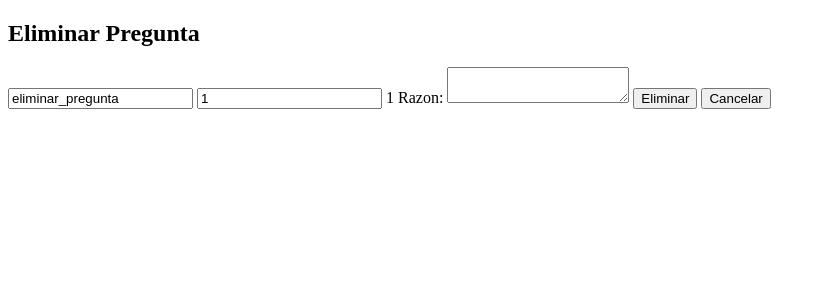
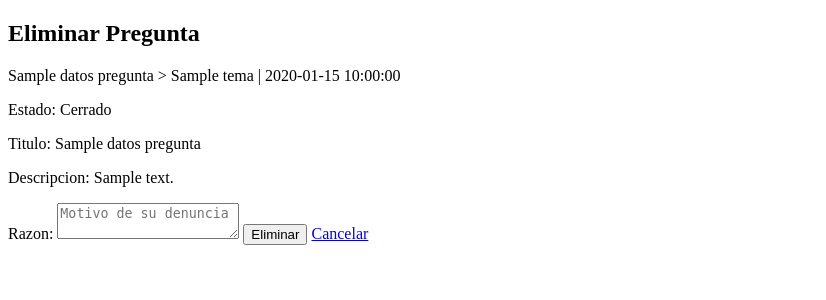
Before and after one commit to eluqm/IS-3group23, a PHP site: template views/admin__form_borrar_pregunta.php in a window 1280 px wide. Shown: the top 300 px of the page, without its empty margins (0-826 px from the left). Run offline with PHP 8.4, Linux system fonts and the light colour scheme; the template is opened without the code that fills it: most values are stand-ins (such as "Sample title", 1, 10 or a date in 2020).

Commit message:
update: pregunta model > encontrar pregunta por id_pregunta > obtener nombre del curso

```diff
--- a/models/pregunta.php
+++ b/models/pregunta.php
@@ -140,7 +140,7 @@ class Pregunta {
     }
 
     public function findQuestionById($id) {
-        $this->db->query('SELECT * FROM pregunta WHERE id = :id');
+        $this->db->query("SELECT pregunta.*, curso.nombre 'nombre_curso' FROM pregunta_no_rechazada INNER JOIN pregunta on pregunta_no_rechazada.id=pregunta.id  INNER JOIN curso ON curso.idcurso=pregunta.curso WHERE pregunta.id = :id");
         $this->db->bind(':id', $id);
 
         $row = $this->db->single();
--- a/views/admin__form_borrar_pregunta.php
+++ b/views/admin__form_borrar_pregunta.php
@@ -14,16 +14,24 @@
     </head>
     <body>
         <h2>Eliminar Pregunta</h2>
-        <form class="admin__form__delete_pregunta" method="POST" action="../controllers/adminController.php">
-            <input name="action" value="eliminar_pregunta">
-            <input name="id_pregunta" value="<?php echo $datos_pregunta->id?>">
-            <?php echo $datos_pregunta->id?>
-
+        <form method="POST" action="../controllers/adminController.php">
+            <input type="hidden" name="action" value="eliminar_pregunta">
+            <input type="hidden" name="id_pregunta" value="<?php echo $datos_pregunta->id?>">
+            <p><?php echo $datos_pregunta->nombre_curso;?> > <?php echo $datos_pregunta->tema;?> | <?php echo $datos_pregunta->fecha_publicacion;?></p>
+            <p> Estado:
+                <?php if ($datos_pregunta->estado == 0): ?>
+                    Abierto
+                <?php else: ?>
+                    Cerrado
+                <?php endif; ?>
+            </p>
+            </div>
+            <p>Titulo: <?php echo $datos_pregunta->titulo;?></p>
+            <p>Descripcion: <?php echo $datos_pregunta->descripcion;?></p>
             <label id="razon" name="razon">Razon:</label>
-            <textarea id="razon" name="razon"></textarea>
-
-            <button>Eliminar</button>
-            <button>Cancelar</button>
+            <textarea id="razon" name="razon" placeholder="Motivo de su denuncia"></textarea>
+            <button type="submit">Eliminar</button>
+            <a href="../controllers/inicioController.php">Cancelar</a>
         </form>
 
         <script src="" async defer></script>
```
